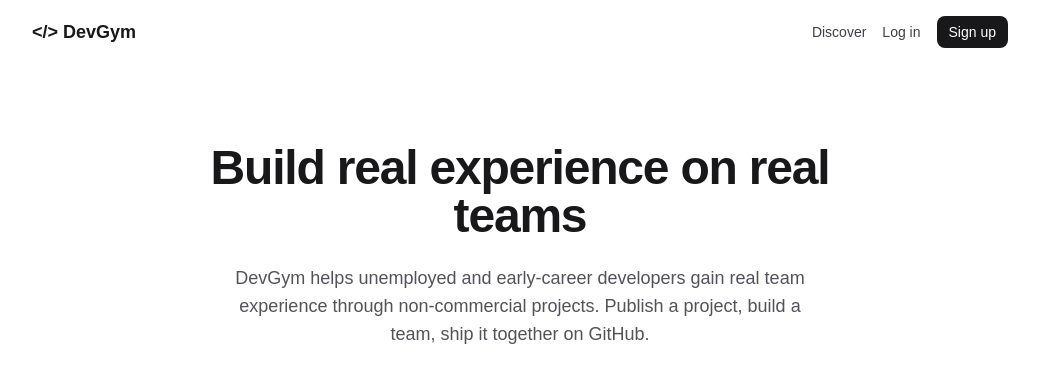
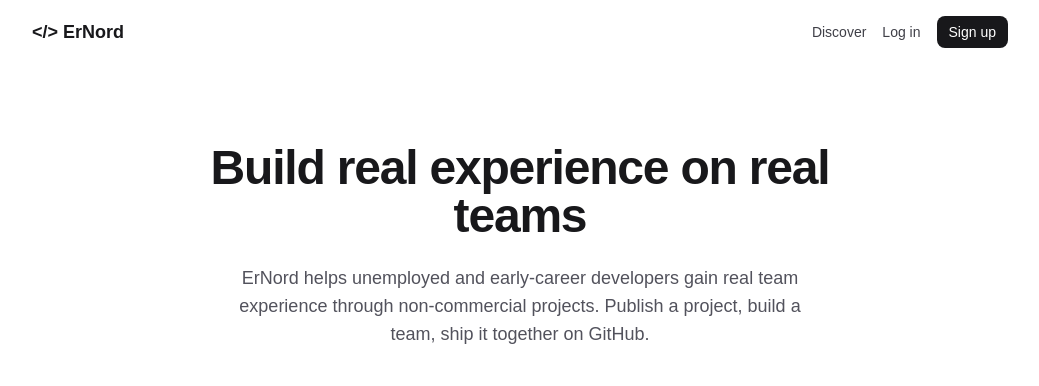
Before and after one commit to ErYusufNet/devgym, a Next.js app in the folder frontend/: page / in a window 1280 px wide. Shown: the top 386 px of the page, without its empty margins (120-1159 px from the left). Built offline with nearby package versions, Linux system fonts and the light colour scheme.

Commit message:
Add UserUpdate schema

```diff
--- a/frontend/src/app/layout.js
+++ b/frontend/src/app/layout.js
@@ -13,7 +13,7 @@ const geistMono = Geist_Mono({
 });
 
 export const metadata = {
-  title: "DevGym",
+  title: "ErNord",
   description: "Build real experience on real teams.",
 };
 
--- a/frontend/src/app/page.js
+++ b/frontend/src/app/page.js
@@ -3,7 +3,7 @@ export default function Home() {
     <div className="min-h-screen bg-white dark:bg-zinc-950">
       <main className="max-w-3xl mx-auto px-6 pt-20 pb-32 text-center">
         <h1 className="text-4xl sm:text-5xl font-semibold tracking-tight text-zinc-900 dark:text-white mb-6">Build real experience on real teams</h1>
-        <p className="text-lg text-zinc-600 dark:text-zinc-400 mb-10 max-w-xl mx-auto">DevGym helps unemployed and early-career developers gain real team experience through non-commercial projects. Publish a project, build a team, ship it together on GitHub.</p>
+        <p className="text-lg text-zinc-600 dark:text-zinc-400 mb-10 max-w-xl mx-auto">ErNord helps unemployed and early-career developers gain real team experience through non-commercial projects. Publish a project, build a team, ship it together on GitHub.</p>
         <div className="flex justify-center gap-4">
           <a href="/register" className="px-6 py-3 bg-zinc-900 text-white rounded-lg font-medium hover:bg-zinc-800 dark:bg-white dark:text-zinc-900">Get started for free</a>
           <a href="/discover" className="px-6 py-3 border border-zinc-300 dark:border-zinc-700 rounded-lg font-medium text-zinc-900 dark:text-white hover:bg-zinc-50 dark:hover:bg-zinc-900">Explore projects</a>
--- a/frontend/src/components/Navbar.js
+++ b/frontend/src/components/Navbar.js
@@ -18,7 +18,7 @@ export default function Navbar() {
   return (
     <nav className="flex items-center justify-between max-w-5xl mx-auto px-6 py-4 w-full">
       <a href="/" className="text-lg font-semibold text-zinc-900 dark:text-white">
-        &lt;/&gt; DevGym
+        &lt;/&gt; ErNord
       </a>
 
       <div className="flex items-center gap-4 text-sm">
```
Also changed, not shown: 2 other files (tests, documents, lock files or other folders).
